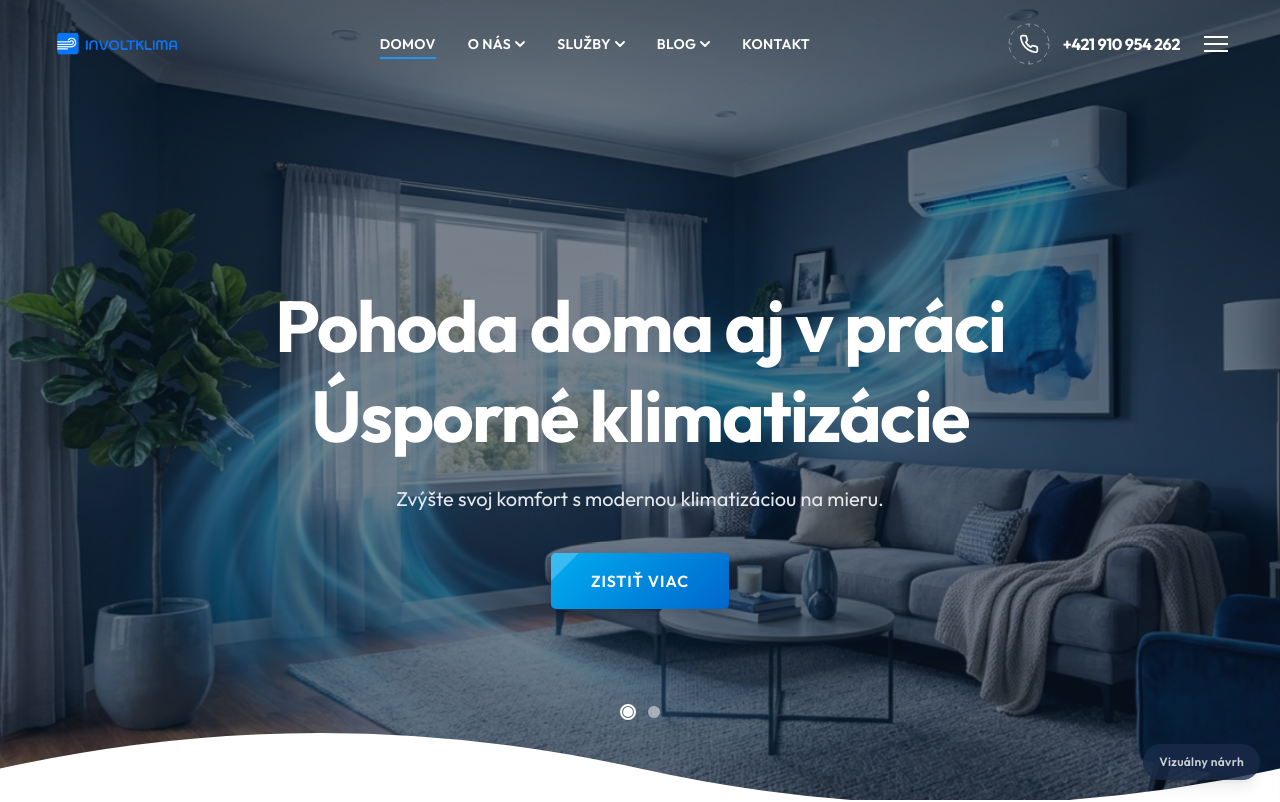
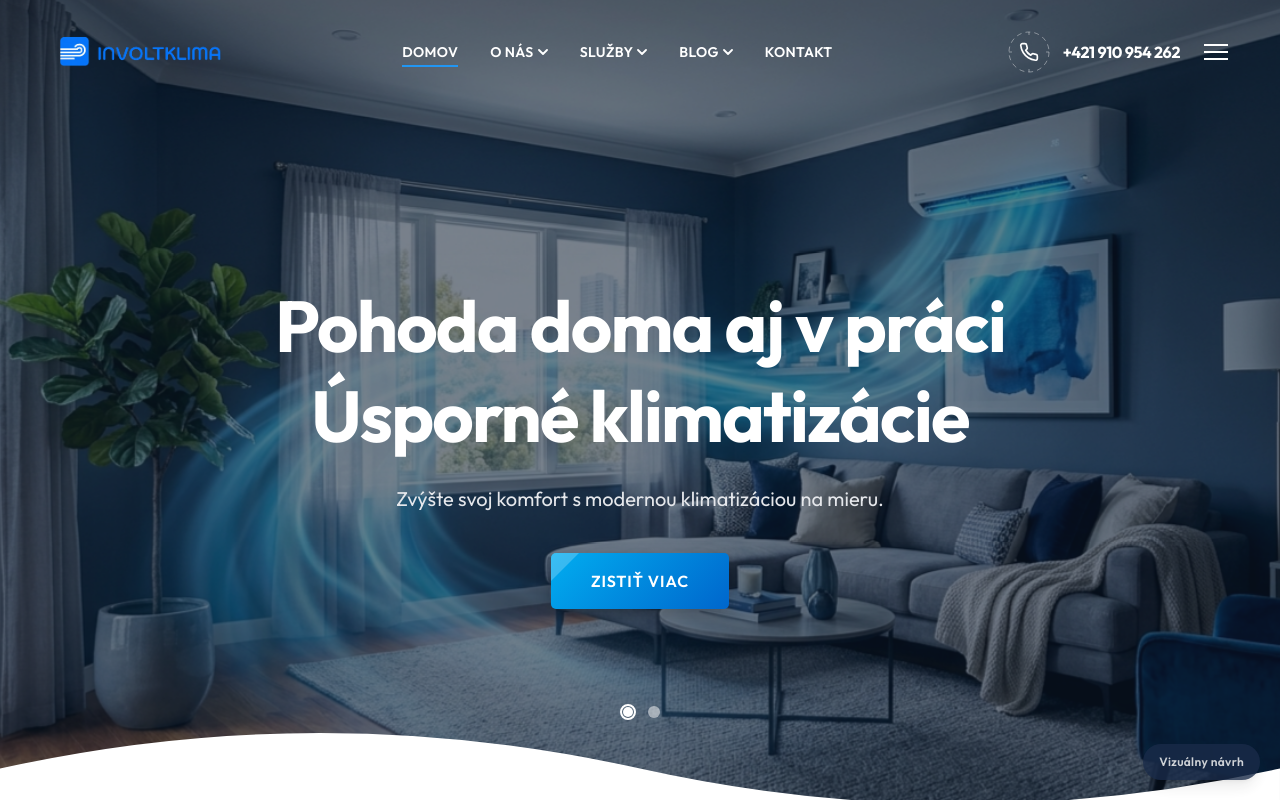
Before and after one commit to soltymwork/involtklima, a Next.js app: page / in a window 1280 px wide. Shown: the top 802 px of the page. Built offline with nearby package versions, Linux system fonts and the light colour scheme.

Commit message:
Add files via upload

```diff
--- a/components/Navbar.tsx
+++ b/components/Navbar.tsx
@@ -22,7 +22,7 @@ const Navbar = () => {
 
         {/* Logo */}
         <Link href="/" className="flex items-center relative z-50" onClick={() => setIsOpen(false)}>
-          <Image src="/logo.png" alt="Involtklima" width={180} height={50} className="object-contain h-12 w-auto" priority />
+          <Image src="/logo.png" alt="Involtklima" width={240} height={66} className="object-contain h-16 w-auto" priority />
         </Link>
 
         {/* Desktop Links */}
```
